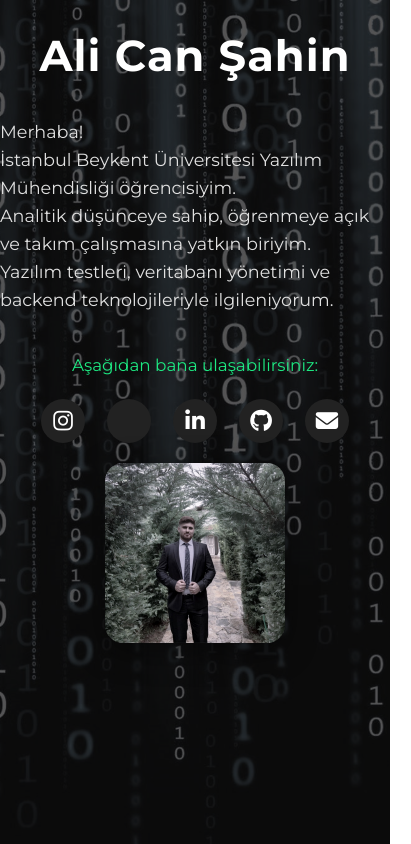
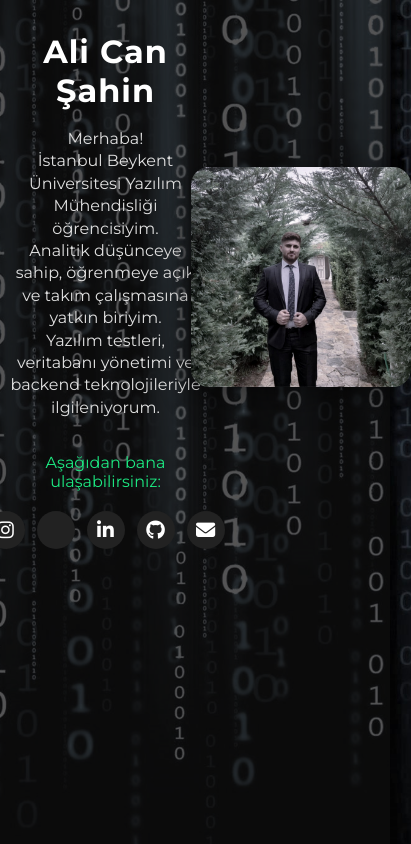
Before and after one commit to alicansah1n/alicansah1n.github.io, a plain HTML site: page index.html in a window 390 px wide. Shown: the whole page, 411 px wide, since content can reach past the window. Drawn offline with Linux system fonts and the light colour scheme.

Commit message:
Add files via upload

```diff
--- a/style.css
+++ b/style.css
@@ -110,17 +110,54 @@ h1 {
 
 @media (max-width: 900px) {
   .container {
-      flex-direction: column;
+      /* flex-direction: column; */
       height: auto;
+      padding: 0 8px;
+      flex-wrap: nowrap;
   }
   .left, .right {
+      flex: 1 1 0;
       width: 100vw;
-      min-width: 0;
-      align-items: center;
-      padding-left: 0;
+      min-width: 0 !important;
+      align-items: center !important;
+      padding-left: 0 !important;
+      justify-content: center !important;
+  }
+  .left {
+      flex-direction: column !important;
+  }
+  h1 {
+      font-size: 2rem;
+      text-align: center;
+      margin-top: 32px;
+  }
+  .about-short {
+      font-size: 1rem;
+      line-height: 1.4;
+      text-align: center;
+      margin-bottom: 18px;
+      margin-top: 0;
+      max-width: 95vw;
+  }
+  .contact-text {
+      font-size: 1rem;
+      text-align: center;
+      margin-bottom: 12px;
+  }
+  .social-icons {
+      gap: 12px;
+      margin-bottom: 18px;
+      justify-content: center;
+  }
+  .social-icons a {
+      width: 38px;
+      height: 38px;
+      font-size: 1.2rem;
   }
   .profile-photo {
-      width: 180px;
-      margin-top: 20px;
+      width: 90vw;
+      max-width: 220px;
+      margin: 18px auto 32px auto;
+      display: block;
   }
 }
```
